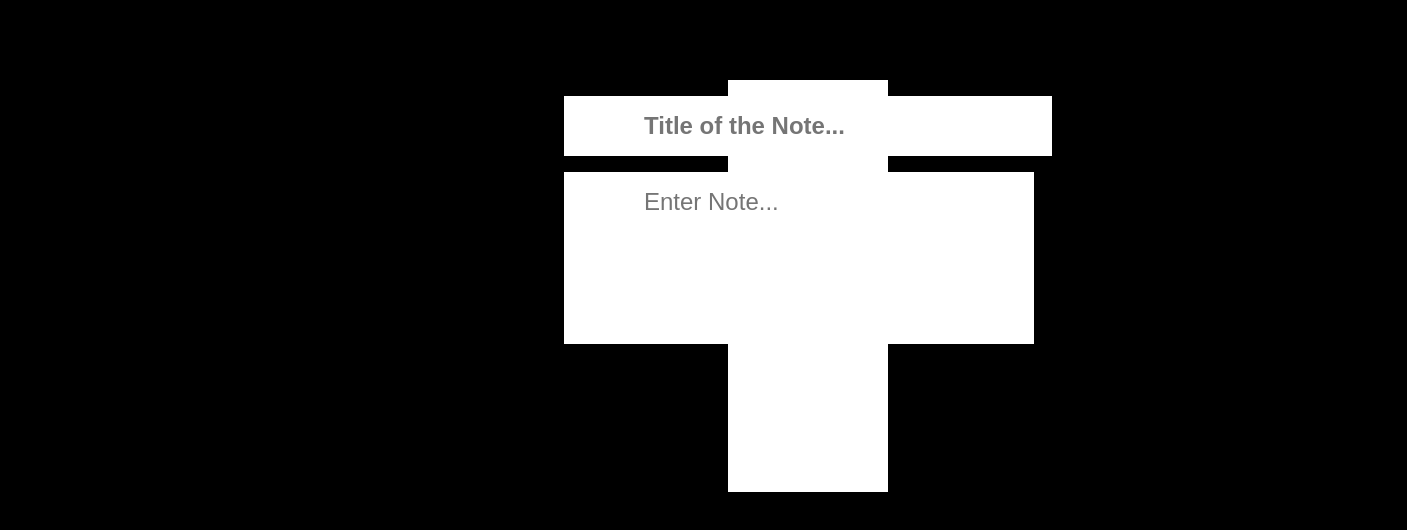
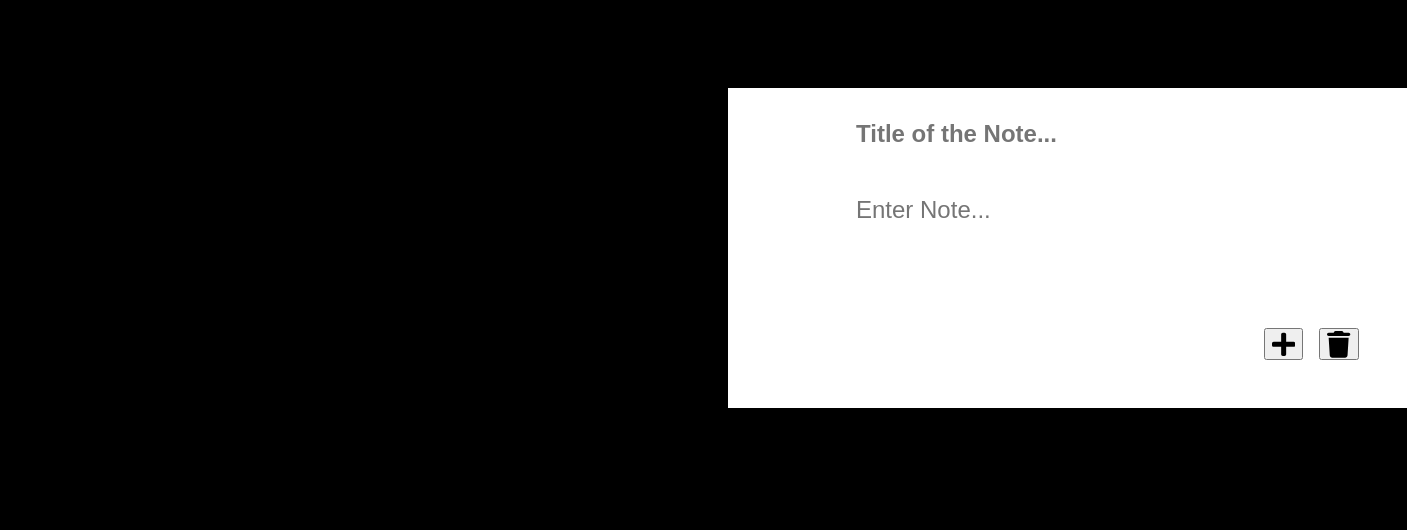
Before and after one commit to JacksonSmith43/notes, a plain HTML site: page index.html in a window 1280 px wide. Shown: the whole page, 1407 px wide, since content can reach past the window. Drawn offline with Linux system fonts and the light colour scheme.

Commit message:
The layout has been changed a bit.

```diff
--- a/index.html
+++ b/index.html
@@ -21,25 +21,26 @@
         <div class="text">
 
             <!--<label class="note-title-input"></label>-->
-            <input class="title-input" type="title-input" placeholder="Title of the Note..."
-                aria-label="Title input of note.">
+            <input class="title-input" type="title-input" placeholder="Title of the Note..." aria-label="Title input of note.">
             <br>
             <input class="note-input" type="note-input" placeholder="Enter Note..." aria-label="Input of note.">
 
-            <div class="new-note-container">
-                <svg class="new-note" xmlns="http://www.w3.org/2000/svg" height="2em" viewBox="0 0 448 512">
-                    <path
-                        d="M416 208H272V64c0-17.67-14.33-32-32-32h-32c-17.67 0-32 14.33-32 32v144H32c-17.67 0-32 14.33-32 32v32c0 17.67 14.33 32 32 32h144v144c0 17.67 14.33 32 32 32h32c17.67 0 32-14.33 32-32V304h144c17.67 0 32-14.33 32-32v-32c0-17.67-14.33-32-32-32z" />
-                </svg> <!-- Plus symbol. -->
-            </div>
 
-            <div class="delete-note-container">
-                <svg class="delete-note" xmlns="http://www.w3.org/2000/svg" height="2em" viewBox="0 0 448 512">
-                    <path
-                        d="M135.2 17.7L128 32H32C14.3 32 0 46.3 0 64S14.3 96 32 96H416c17.7 0 32-14.3 32-32s-14.3-32-32-32H320l-7.2-14.3C307.4 6.8 296.3 0 284.2 0H163.8c-12.1 0-23.2 6.8-28.6 17.7zM416 128H32L53.2 467c1.6 25.3 22.6 45 47.9 45H346.9c25.3 0 46.3-19.7 47.9-45L416 128z" /> <!-- Delete Symbol. -->
-                </svg>
-            </div>
+
         </div>
+
+        <button class="adds-new-note-container" aria-label="Adds the inputed note.">
+            <svg class="adds-new-note" xmlns="http://www.w3.org/2000/svg" height="2em" viewBox="0 0 448 512"><path d="M416 208H272V64c0-17.67-14.33-32-32-32h-32c-17.67 0-32 14.33-32 32v144H32c-17.67 0-32 14.33-32 32v32c0 17.67 14.33 32 32 32h144v144c0 17.67 14.33 32 32 32h32c17.67 0 32-14.33 32-32V304h144c17.67 0 32-14.33 32-32v-32c0-17.67-14.33-32-32-32z" /></svg> <!-- Plus symbol. -->
+        </button>
+        <br>
+        <button class="delete-note-container" aria-label="Deletes the selected note.">
+            <svg class="deletes-note" xmlns="http://www.w3.org/2000/svg" height="2em" viewBox="0 0 448 512"><path d="M135.2 17.7L128 32H32C14.3 32 0 46.3 0 64S14.3 96 32 96H416c17.7 0 32-14.3 32-32s-14.3-32-32-32H320l-7.2-14.3C307.4 6.8 296.3 0 284.2 0H163.8c-12.1 0-23.2 6.8-28.6 17.7zM416 128H32L53.2 467c1.6 25.3 22.6 45 47.9 45H346.9c25.3 0 46.3-19.7 47.9-45L416 128z" /></svg> <!-- Delete symbol. -->
+        </button>
+    </div>
+
+
+    <div class="added-notes-container">
+
     </div>
 
 </body>
--- a/style.css
+++ b/style.css
@@ -1,5 +1,7 @@
 body {
     background-color: black;
+    display: flex;
+
 }
 
 .notes-container {
@@ -8,7 +10,7 @@ body {
     justify-content: center;
 
     margin: 5rem 45rem 4rem 45rem;
-    padding: 1rem 5rem 5rem 5rem;
+    padding: 1rem 3rem 3rem 3rem;
 }
 
 .title-input {
@@ -16,21 +18,37 @@ body {
     font-family: sans-serif;
     font-weight: bold;
     border-style: none;
-
     font-size: 1.5rem;
     padding: 1rem 5rem 1rem 5rem;
+    outline: none;
 
 }
 
-.note-input{
+.note-input {
     border-style: none;
     margin-top: 1rem;
     padding: 1rem 5rem 8rem 5rem;
     font-size: 1.5rem;
+    outline: none;
+}
+
+
+.adds-new-note-container {
+    height: 2rem;
+    margin-top: 14rem;
 
 }
 
-.new-note-container{
+.delete-note-container{
+    height: 2rem;
+    margin-top: 14rem;
+    margin-left: 1rem;
+
+}
+
+.added-notes-container{
+    color: red;
+    background-color: red;
     display: flex;
-    justify-content: end;
+    justify-content: start;
 }
```
